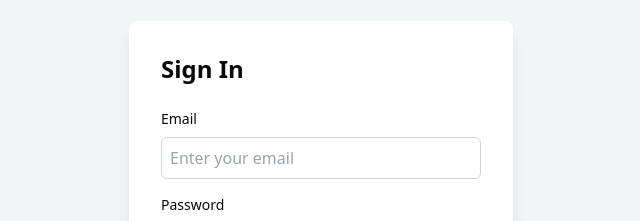
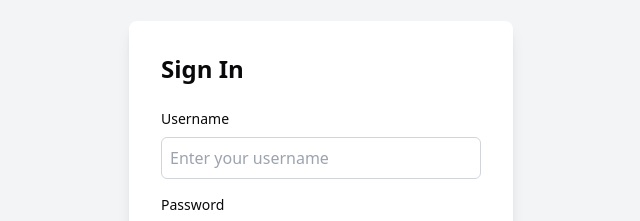
Before and after one commit to uwo-arch-project/frontend-service, a React (Vite) app: page /signin in a window 1280 px wide. Shown: the part 189-410 px from the top of the page, without its empty margins (319-959 px from the left). Built offline with nearby package versions, Linux system fonts and the light colour scheme.

Commit message:
added sign-in with token using headers

```diff
--- a/src/App.tsx
+++ b/src/App.tsx
@@ -10,7 +10,7 @@ const App: React.FC = () => {
   return (
     <Router>
       <Routes>
-        <Route path="/" element={<Dashboard/>} />
+        <Route path="/" element={<SignIn />} />
         <Route path="/signin" element={<SignIn />} />
         <Route path="/signup" element={<SignUp />} />
         <Route path="/tenants-deployments" element={<TenantDeployments />} />
--- a/src/pages/Dashboard.tsx
+++ b/src/pages/Dashboard.tsx
@@ -86,6 +86,7 @@ const Dashboard = () => {
   const [repoInfo, setRepoInfo] = useState<RepoInfo[] | null>(null);
   const [error, setError] = useState<string>("");
   const [loading, setLoading] = useState<boolean>(true);
+  const token = localStorage.getItem("token");
 
   const services = {
     deployments: [
@@ -134,7 +135,7 @@ const Dashboard = () => {
           {
             method: "GET",
             headers: {
-              username: "default",
+              username: token || "",
               Origin: "http://localhost:5173",
             },
           }
--- a/src/pages/SignIn.tsx
+++ b/src/pages/SignIn.tsx
@@ -10,14 +10,15 @@ const SignIn: React.FC = () => {
 
   const handleLogin = async (e: React.FormEvent) => {
     e.preventDefault();
+    console.log("Button clicked");
 
     // Example API call (replace with actual API)
-    const response = await fetch('http://localhost:8080/v2/auth/login', {
-      method: 'POST',
+    const response = await fetch('http://104.198.50.89/v1/deployments/tenant/', {
+      method: 'GET',
       headers: {
         'Content-Type': 'application/json',
+        'username': email,
       },
-      body: JSON.stringify({ email, password }),
     });
 
     if (response.ok) {
@@ -39,14 +40,14 @@ const SignIn: React.FC = () => {
 
         <form onSubmit={handleLogin}>
           <div className="mb-4">
-            <label htmlFor="email" className="block text-sm font-medium">Email</label>
+            <label htmlFor="email" className="block text-sm font-medium">Username</label>
             <input
-              type="email"
+              type="name"
               id="email"
               value={email}
               onChange={(e) => setEmail(e.target.value)}
               className="mt-2 w-full p-2 border border-gray-300 rounded-md"
-              placeholder="Enter your email"
+              placeholder="Enter your username"
               required
             />
           </div>
```
